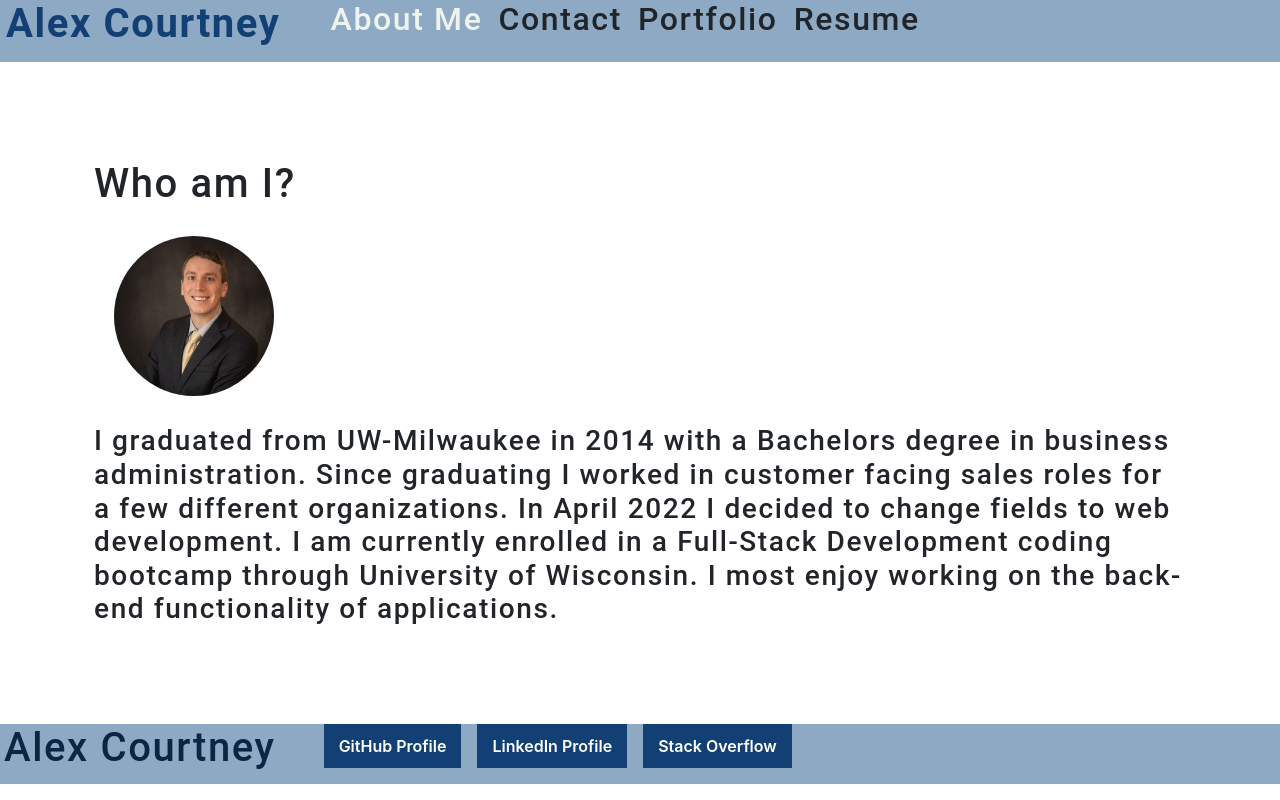
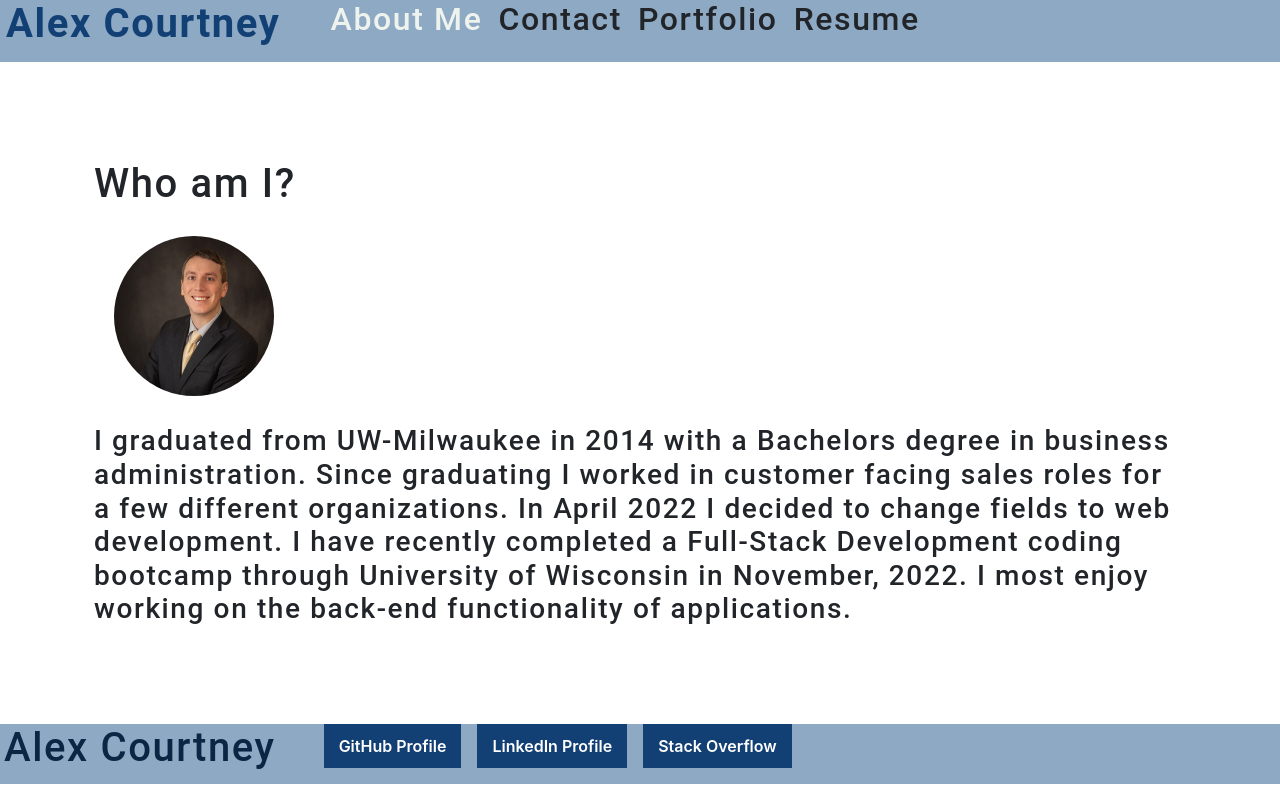
Before and after one commit to AlexCourtney18/react-portfolio, a React (Create React App) app: page / in a window 1280 px wide. Built offline with nearby package versions, Linux system fonts and the light colour scheme.

Commit message:
updated screenshot of resume and changed description in About Me section

```diff
--- a/src/components/About/index.js
+++ b/src/components/About/index.js
@@ -7,8 +7,8 @@ function About() {
         <h1 id="about">Who am I?</h1>
         <img src={headShot} className="my-2" alt="headshot" />
         <h3>I graduated from UW-Milwaukee in 2014 with a Bachelors degree in business administration. Since graduating I worked in customer facing sales roles for a few different
-            organizations. In April 2022 I decided to change fields to web development. I am currently enrolled in a Full-Stack Development coding bootcamp through University of Wisconsin.
-            I most enjoy working on the back-end functionality of applications.
+            organizations. In April 2022 I decided to change fields to web development. I have recently completed a Full-Stack Development coding bootcamp through University of Wisconsin
+            in November, 2022. I most enjoy working on the back-end functionality of applications.
         </h3>
         </section>
     );
```
Also changed, not shown: src/assets/resume-screenshot.PNG.
